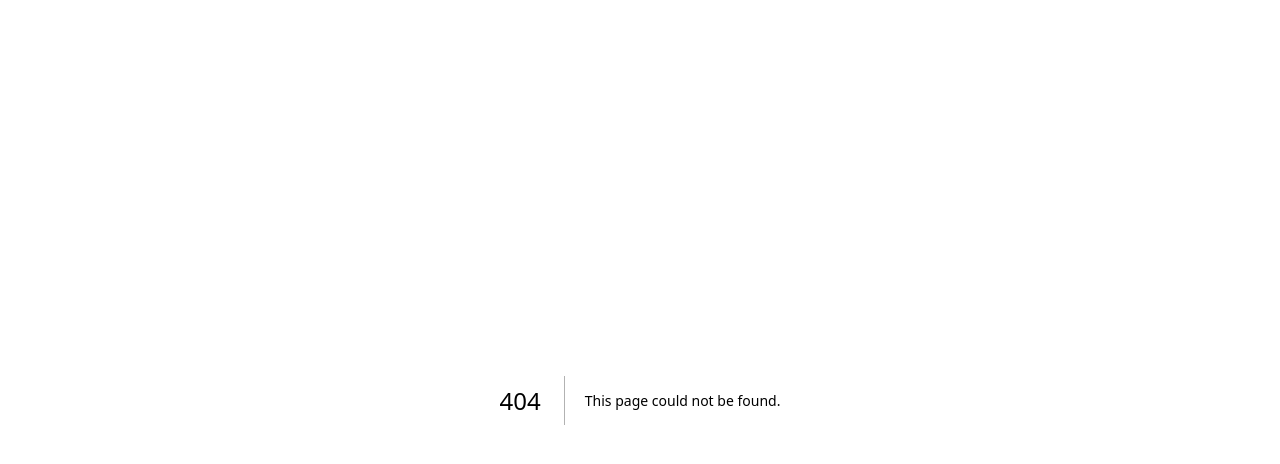
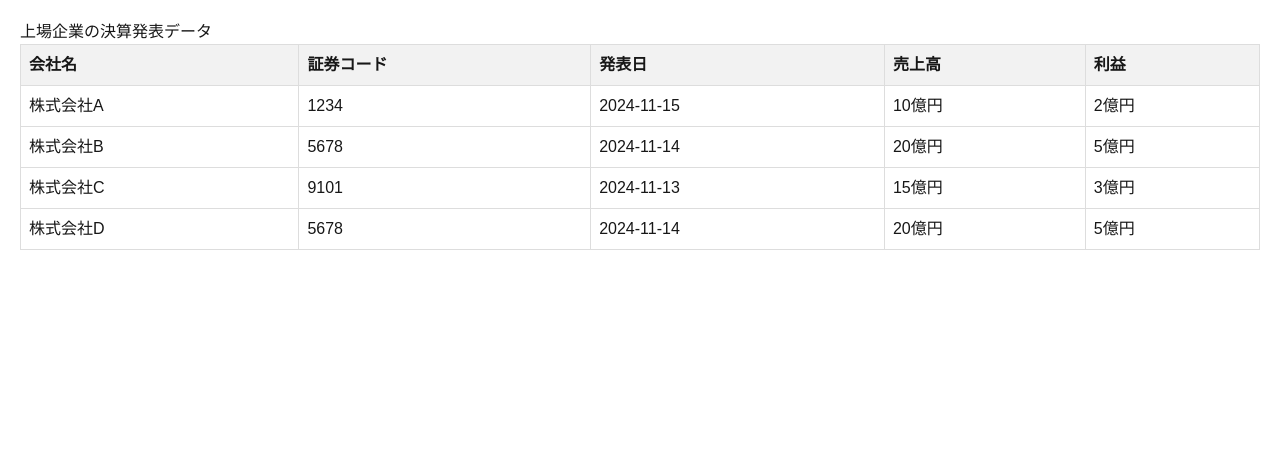
Before and after one commit to mitocon/Training-Laravel-Next.js, a Next.js app in the folder front-end/: page /companies in a window 1280 px wide. Before the commit this address had no page. Shown: the top 464 px of the page. Built offline with nearby package versions, Linux system fonts and the light colour scheme.

Commit message:
/companies画面作成

```diff
--- /dev/null
+++ b/front-end/app/companies/page.tsx
@@ -0,0 +1,72 @@
+"use client"; // クライアントコンポーネントとして明示
+
+import { useEffect, useState } from "react";
+
+type CompanyData = {
+  company_name: string;
+  stock_code: string;
+  announcement_date: string;
+  revenue: string;
+  profit: string;
+};
+
+const Companies = () => {
+  const [data, setData] = useState<CompanyData[]>([]);
+
+  useEffect(() => {
+    const fetchData = async () => {
+      try {
+        const response = await fetch("/data.json");
+        const jsonData: CompanyData[] = await response.json();
+        setData(jsonData);
+      } catch (error) {
+        console.error("データ取得に失敗しました", error);
+      }
+    };
+
+    fetchData();
+  }, []);
+
+  const styles: { th: React.CSSProperties; td: React.CSSProperties } = {
+    th: {
+      border: "1px solid #ddd",
+      padding: "8px",
+      textAlign: "left",
+      backgroundColor: "#f2f2f2",
+    },
+    td: {
+      border: "1px solid #ddd",
+      padding: "8px",
+    },
+  };
+
+  return (
+    <div style={{ padding: "20px" }}>
+      <h1>上場企業の決算発表データ</h1>
+      <table style={{ width: "100%", borderCollapse: "collapse" }}>
+        <thead>
+          <tr>
+            <th style={styles.th}>会社名</th>
+            <th style={styles.th}>証券コード</th>
+            <th style={styles.th}>発表日</th>
+            <th style={styles.th}>売上高</th>
+            <th style={styles.th}>利益</th>
+          </tr>
+        </thead>
+        <tbody>
+          {data.map((company, index) => (
+            <tr key={index}>
+              <td style={styles.td}>{company.company_name}</td>
+              <td style={styles.td}>{company.stock_code}</td>
+              <td style={styles.td}>{company.announcement_date}</td>
+              <td style={styles.td}>{company.revenue}</td>
+              <td style={styles.td}>{company.profit}</td>
+            </tr>
+          ))}
+        </tbody>
+      </table>
+    </div>
+  );
+};
+
+export default Companies;
```
